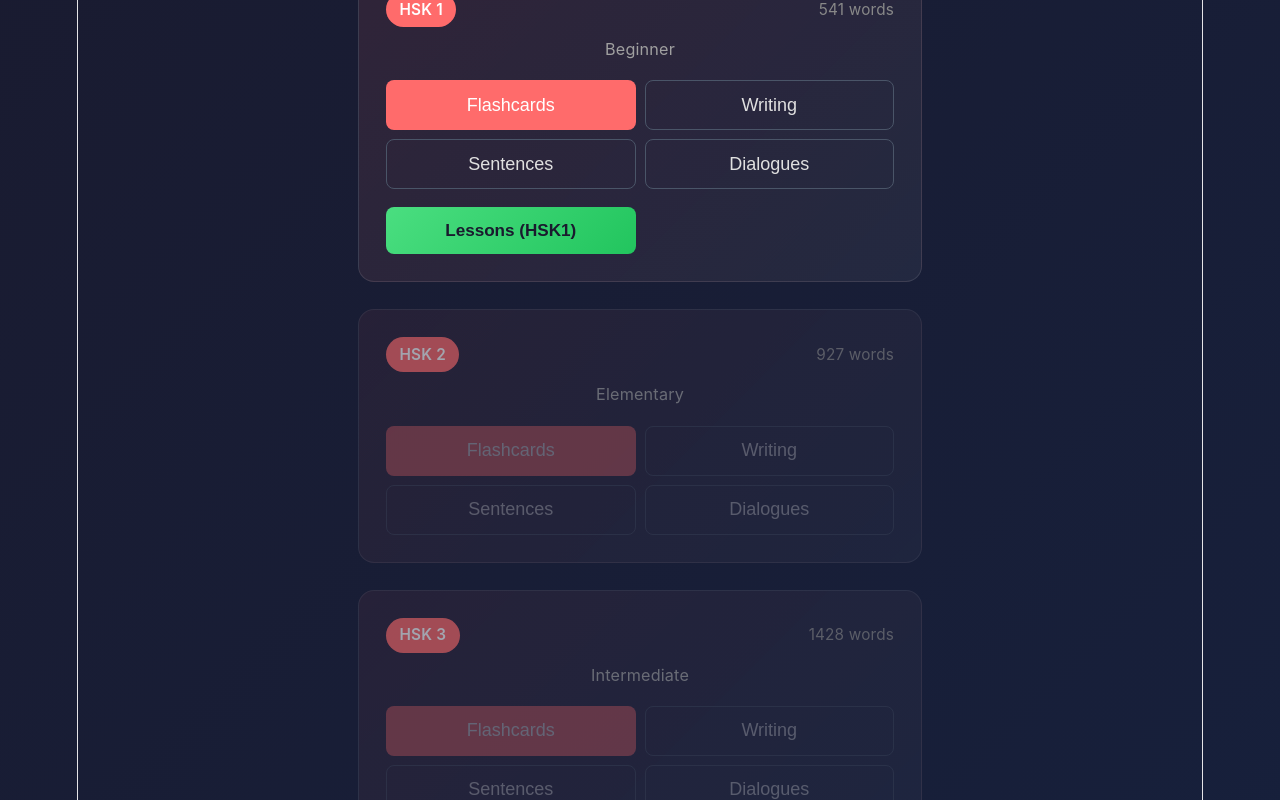
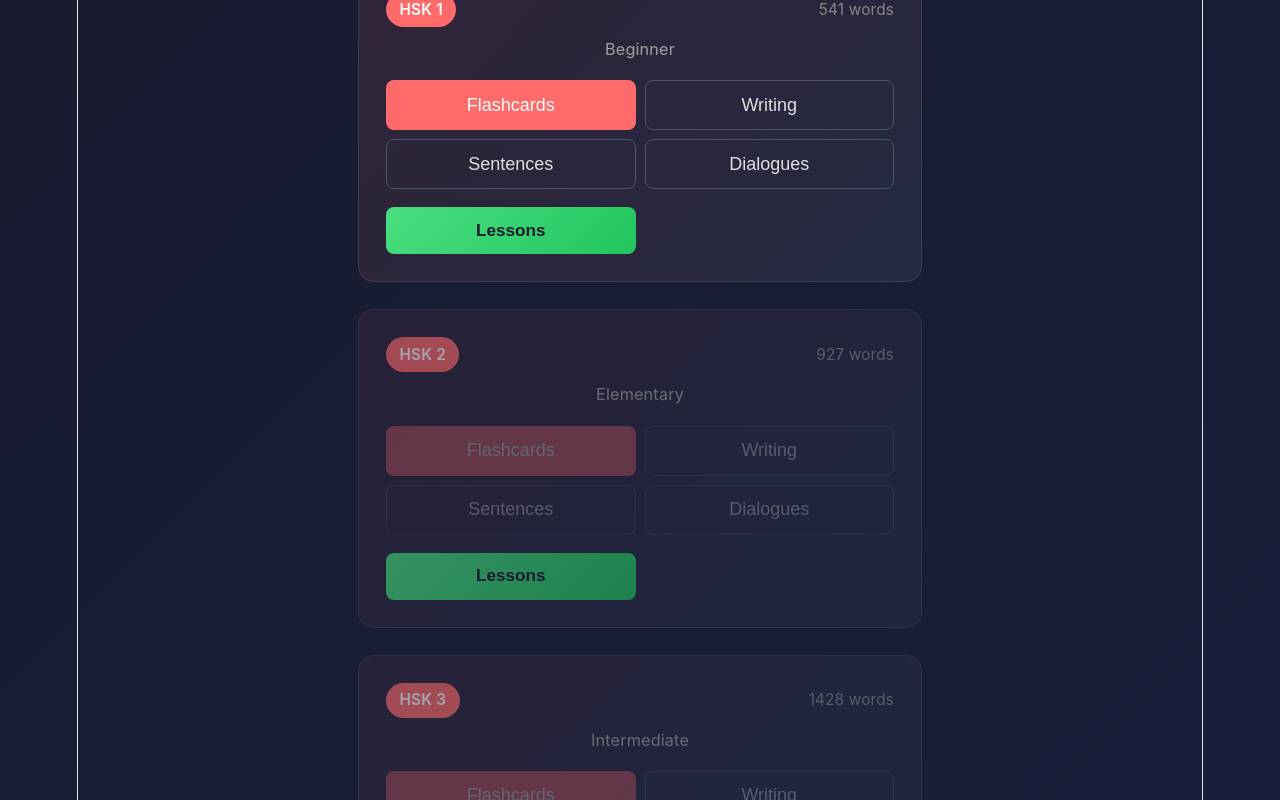
Before and after one commit to volta-agent/volta-chinese, a Svelte app: page / in a window 1280 px wide. Shown: the part 543-1343 px from the top of the page. Built offline with nearby package versions, Linux system fonts and the light colour scheme.

Commit message:
Fix: Show Lessons button for HSK2

```diff
--- a/src/App.svelte
+++ b/src/App.svelte
@@ -679,13 +679,13 @@ let currentSentenceWord = $state(null); // The word being studied
     >
     Dialogues
     </button>
-    {#if lvl.level === 1 && TEXTBOOK_DIALOGUES[1]}
+			{#if TEXTBOOK_DIALOGUES[lvl.level]}
 				<button
 					type="button"
 					class="btn-lessons"
 					onclick={() => startLessons(lvl.level)}
 				>
-    Lessons (HSK1)
+					Lessons
 				</button>
 			{/if}
     </div>
```
Lines whose indentation alone changed are shown as unchanged.
